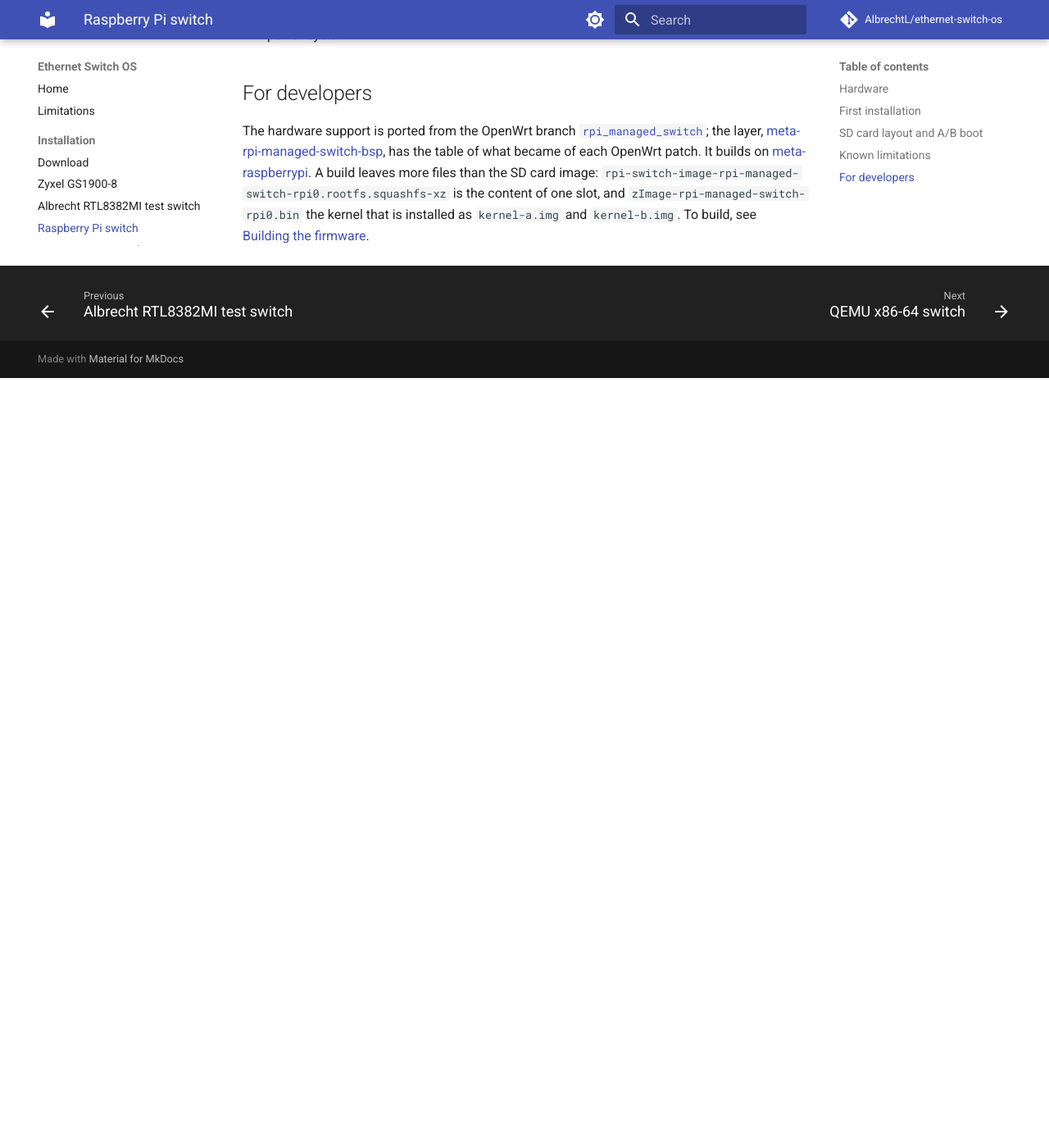
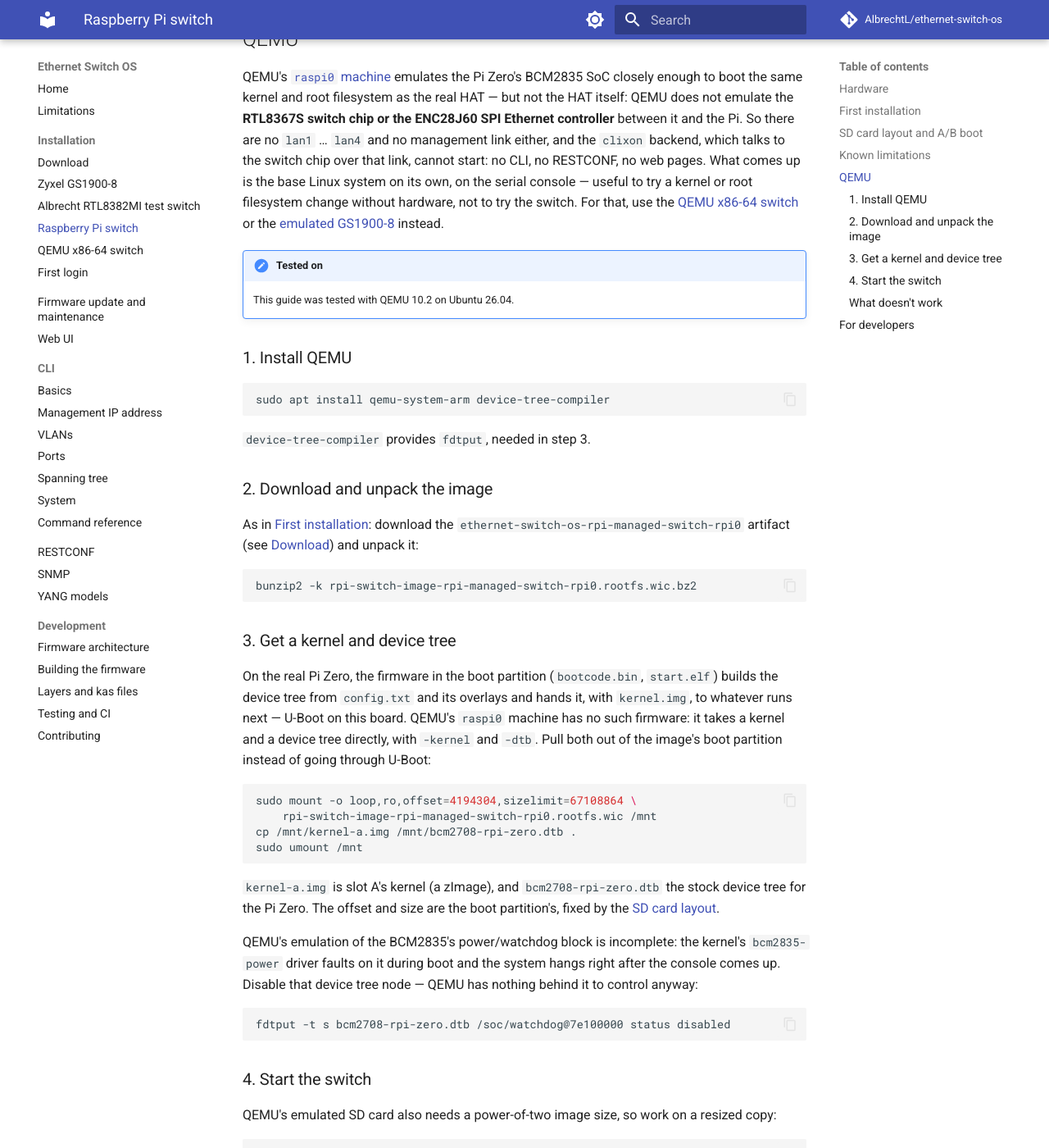
Before and after one commit to AlbrechtL/ethernet-switch-os, an MkDocs documentation site: the page built from docs/installation/raspberry-pi.md, in a window 1280 px wide and 1400 px high, scrolled down 2471 px. Shown: the whole window at 82% size. Built offline with MkDocs 1.6.1 and Material for MkDocs 9.7.7, drawn with Linux system fonts in a browser that asks for light colours; comment, search, counter and statistics services are not loaded; before the commit the page ends 2932 px from its top, so only the background shows below that; some of the changed text lies outside the part shown.

Commit message:
docs: add a QEMU section to the Raspberry Pi installation page
Explains how to boot the image under QEMU's raspi0 machine, and that
the RTL8367S and ENC28J60 are not emulated, so only the base Linux
system comes up. Also corrects the hardware table: the OpenWrt fork
this port is based on already supports the Zero 2, 3, 4 and 5.

````diff
--- a/docs/installation/raspberry-pi.md
+++ b/docs/installation/raspberry-pi.md
@@ -21,8 +21,7 @@ serial console is on the GPIO header (GPIO14 and GPIO15), 115200 8N1.
 | Hardware | Status |
 |---|---|
 | HAT on a Raspberry Pi Zero (BCM2835, ARMv6), `rpi-managed-switch-rpi0` | Experimental |
-| HAT on a Raspberry Pi Zero 2, 3 or 4 | Not yet: each needs a machine configuration of its own. The HAT itself supports them. |
-| HAT on a Raspberry Pi 5 | Not planned for now. The HAT does not work with OpenWrt on a Pi 5 either ([openwrt/openwrt#18034](https://github.com/openwrt/openwrt/issues/18034)). |
+| HAT on a Raspberry Pi Zero 2, 3, 4 or 5 | Not yet here: each needs a machine configuration of its own. The [OpenWrt fork](https://github.com/AlbrechtL/openwrt/tree/rpi_managed_switch) this port is based on already supports them. |
 
 ## First installation
 
@@ -96,6 +95,120 @@ slots and are not part of an update. See
 - There is no watchdog yet. A slot that hangs without a kernel panic is not
   rolled back before a power cycle.
 
+## QEMU
+
+QEMU's [`raspi0` machine](https://www.qemu.org/docs/master/system/arm/raspi.html)
+emulates the Pi Zero's BCM2835 SoC closely enough to boot the same kernel
+and root filesystem as the real HAT — but not the HAT itself: QEMU does
+not emulate the **RTL8367S switch chip or the ENC28J60 SPI Ethernet
+controller** between it and the Pi. So there are no `lan1` … `lan4` and no
+management link either, and the `clixon` backend, which talks to the
+switch chip over that link, cannot start: no CLI, no RESTCONF, no web
+pages. What comes up is the base Linux system on its own, on the serial
+console — useful to try a kernel or root filesystem change without
+hardware, not to try the switch. For that, use the [QEMU x86-64
+switch](qemu-x86-64.md) or the [emulated GS1900-8](zyxel-gs1900-8.md#qemu)
+instead.
+
+!!! note "Tested on"
+    This guide was tested with QEMU 10.2 on Ubuntu 26.04.
+
+### 1. Install QEMU
+
+```sh
+sudo apt install qemu-system-arm device-tree-compiler
+```
+
+`device-tree-compiler` provides `fdtput`, needed in step 3.
+
+### 2. Download and unpack the image
+
+As in [First installation](#first-installation): download the
+`ethernet-switch-os-rpi-managed-switch-rpi0` artifact (see
+[Download](download.md)) and unpack it:
+
+```sh
+bunzip2 -k rpi-switch-image-rpi-managed-switch-rpi0.rootfs.wic.bz2
+```
+
+### 3. Get a kernel and device tree
+
+On the real Pi Zero, the firmware in the boot partition (`bootcode.bin`,
+`start.elf`) builds the device tree from `config.txt` and its overlays and
+hands it, with `kernel.img`, to whatever runs next — U-Boot on this board.
+QEMU's `raspi0` machine has no such firmware: it takes a kernel and a
+device tree directly, with `-kernel` and `-dtb`. Pull both out of the
+image's boot partition instead of going through U-Boot:
+
+```sh
+sudo mount -o loop,ro,offset=4194304,sizelimit=67108864 \
+    rpi-switch-image-rpi-managed-switch-rpi0.rootfs.wic /mnt
+cp /mnt/kernel-a.img /mnt/bcm2708-rpi-zero.dtb .
+sudo umount /mnt
+```
+
+`kernel-a.img` is slot A's kernel (a zImage), and `bcm2708-rpi-zero.dtb`
+the stock device tree for the Pi Zero. The offset and size are the boot
+partition's, fixed by the [SD card layout](#sd-card-layout-and-ab-boot).
+
+QEMU's emulation of the BCM2835's power/watchdog block is incomplete: the
+kernel's `bcm2835-power` driver faults on it during boot and the system
+hangs right after the console comes up. Disable that device tree node —
+QEMU has nothing behind it to control anyway:
+
+```sh
+fdtput -t s bcm2708-rpi-zero.dtb /soc/watchdog@7e100000 status disabled
+```
+
+### 4. Start the switch
+
+QEMU's emulated SD card also needs a power-of-two image size, so work on a
+resized copy:
+
+```sh
+cp rpi-switch-image-rpi-managed-switch-rpi0.rootfs.wic sdcard.img
+qemu-img resize -f raw sdcard.img 1G
+```
+
+This only pads the file with zeros after the existing partitions; nothing
+inside them changes. To start over with the factory settings later, copy
+and resize again.
+
+```sh
+qemu-system-arm -M raspi0 \
+    -kernel kernel-a.img \
+    -dtb bcm2708-rpi-zero.dtb \
+    -append "console=ttyAMA0,115200 root=/dev/mmcblk0p2 rootfstype=squashfs rootwait init=/sbin/overlay-init panic=5" \
+    -drive if=sd,format=raw,file=sdcard.img \
+    -nographic
+```
+
+| Option | Meaning |
+|---|---|
+| `-M raspi0` | The Pi Zero: ARM1176JZF-S, 512 MB RAM. |
+| `-kernel …`, `-dtb …` | The kernel and device tree from step 3. |
+| `-append …` | The command line `boot.scr` would otherwise build: `console=` for the emulated PL011 UART, `root=` for slot A on the emulated SD card, and `panic=5` as on the real switch. |
+| `-drive if=sd,format=raw,file=sdcard.img` | The SD card: the resized copy from this step. |
+| `-nographic` | No window. The terminal becomes the switch's serial console. |
+
+After a few seconds the login prompt appears. Log in as `root` (no
+password); there is no point starting `clixon_cli`, since there is no
+switch chip for it to talk to. **Ctrl-A x** quits QEMU.
+
+A configuration change is written to the `data` partition inside
+`sdcard.img` and is still there the next time you start with the same
+file — though with no switch chip and no network link, there is little to
+configure.
+
+### What doesn't work
+
+| | In QEMU |
+|---|---|
+| `lan1` … `lan4`, the RTL8367S | Not emulated: no switch ports, no VLANs, no spanning tree. |
+| The ENC28J60 management link | Not emulated: the `clixon` backend cannot reach the switch chip and does not come up. |
+| U-Boot, A/B slots, firmware updates | Skipped: QEMU boots `kernel-a.img` directly, so there is no bootloader to test an `.swu` update against. |
+| GPIO SMI bit-banging, HAT peripherals | Not emulated. |
+
 ## For developers
 
 The hardware support is ported from the OpenWrt branch
````
